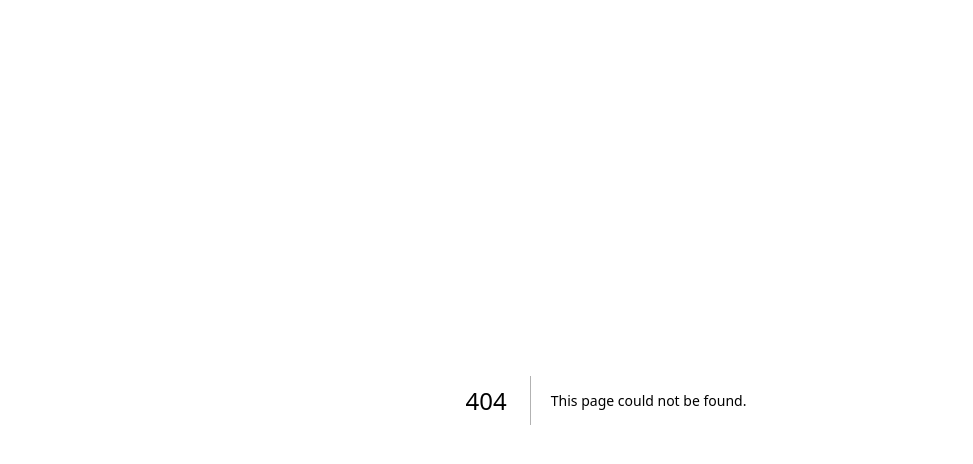
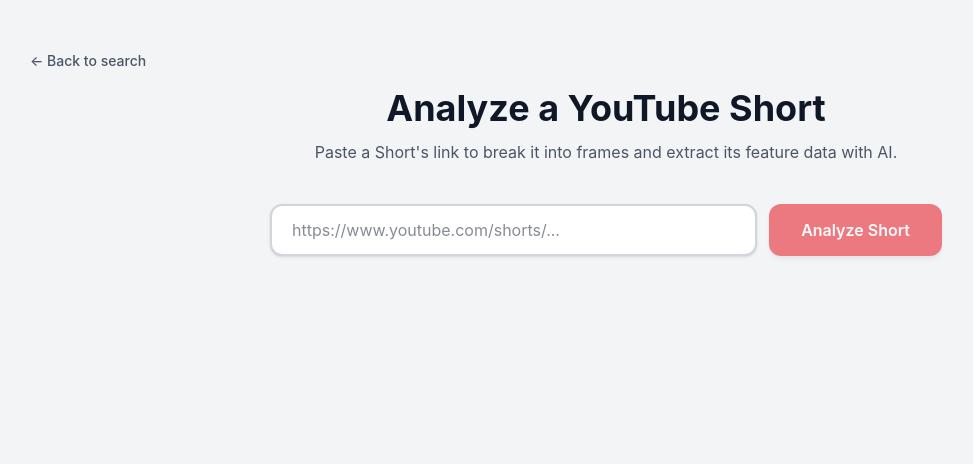
Before and after one commit to stiefent/SER-401_AI-Marketing-Agent, a Next.js app in the folder youtube-api/: page /analyze in a window 1280 px wide. Before the commit this address had no page. Shown: the top 464 px of the page, without its empty margins (34-1007 px from the left). Built offline with nearby package versions, Linux system fonts and the light colour scheme.

Commit message:
T63-Add button to initiate the workflow

```diff
--- /dev/null
+++ b/youtube-api/app/analyze/AnalyzeView.tsx
@@ -0,0 +1,95 @@
+"use client";
+
+import Link from "next/link";
+import { useState } from "react";
+import { useSearchParams } from "next/navigation";
+import FeatureReport from "../components/FeatureReport";
+import type { AnalyzeResponse } from "../lib/videoFeatures";
+
+export default function AnalyzeView() {
+  // Pre-fill the input when opened from a search result (/analyze?v=VIDEO_ID).
+  const searchParams = useSearchParams();
+  const [input, setInput] = useState(() => searchParams.get("v") ?? "");
+  const [result, setResult] = useState<AnalyzeResponse | null>(null);
+  const [error, setError] = useState("");
+  const [loading, setLoading] = useState(false);
+
+  // Task #63: Button to initiate the workflow.
+  async function analyze() {
+    if (!input.trim()) return;
+
+    setLoading(true);
+    setError("");
+    setResult(null);
+
+    try {
+      const response = await fetch("/api/analyze", {
+        method: "POST",
+        headers: { "Content-Type": "application/json" },
+        body: JSON.stringify({ video: input }),
+      });
+      const data = await response.json();
+
+      if (!response.ok) {
+        throw new Error(data.error || "Analysis failed.");
+      }
+      setResult(data);
+    } catch (err) {
+      setError(err instanceof Error ? err.message : "Analysis failed.");
+    } finally {
+      setLoading(false);
+    }
+  }
+
+  return (
+    <main className="min-h-screen bg-gray-100 px-6 py-12">
+      <div className="mx-auto max-w-6xl">
+        <Link href="/" className="text-sm font-medium text-gray-600 hover:text-gray-900">
+          ← Back to search
+        </Link>
+
+        <header className="mb-10 mt-4 text-center">
+          <h1 className="text-4xl font-bold text-gray-900">Analyze a YouTube Short</h1>
+          <p className="mt-3 text-gray-600">
+            Paste a Short&apos;s link to break it into frames and extract its feature data with AI.
+          </p>
+        </header>
+
+        <form
+          onSubmit={(e) => {
+            e.preventDefault();
+            analyze();
+          }}
+          className="mx-auto mb-10 flex max-w-2xl flex-col gap-3 sm:flex-row"
+        >
+          <input
+            type="text"
+            placeholder="https://www.youtube.com/shorts/..."
+            value={input}
+            onChange={(e) => setInput(e.target.value)}
+            className="w-full rounded-xl border-2 border-gray-300 bg-white px-5 py-3 text-gray-900 shadow-sm outline-none transition focus:border-red-500 focus:ring-2 focus:ring-red-200"
+          />
+          <button
+            type="submit"
+            disabled={loading || !input.trim()}
+            className="shrink-0 rounded-xl bg-red-600 px-8 py-3 font-semibold text-white shadow-md transition hover:bg-red-700 disabled:opacity-50"
+          >
+            {loading ? "Analyzing..." : "Analyze Short"}
+          </button>
+        </form>
+
+        {loading && (
+          <p className="text-center text-gray-500">
+            Checking the video and sending its frames to the AI. This can take up to a minute...
+          </p>
+        )}
+
+        {error && (
+          <p className="mx-auto max-w-2xl rounded-xl bg-red-50 p-4 text-center text-red-700">{error}</p>
+        )}
+
+        {result && <FeatureReport result={result} />}
+      </div>
+    </main>
+  );
+}
--- /dev/null
+++ b/youtube-api/app/analyze/page.tsx
@@ -0,0 +1,12 @@
+import { Suspense } from "react";
+import AnalyzeView from "./AnalyzeView";
+
+// AnalyzeView reads the ?v= query parameter, so Next.js requires it
+// to be wrapped in <Suspense>.
+export default function AnalyzePage() {
+  return (
+    <Suspense>
+      <AnalyzeView />
+    </Suspense>
+  );
+}
--- a/youtube-api/app/components/VideoCard.tsx
+++ b/youtube-api/app/components/VideoCard.tsx
@@ -1,3 +1,4 @@
+import Link from "next/link";
 
 export type Video = {
   id: string;
@@ -74,6 +75,13 @@
         >
           Watch on YouTube
         </a>
+
+        <Link
+          href={`/analyze?v=${video.id}`}
+          className="mt-3 block rounded-xl border-2 border-red-600 px-4 py-3 text-center font-semibold text-red-600 transition hover:bg-red-50"
+        >
+          Analyze Short
+        </Link>
       </div>
     </article>
   );
--- a/youtube-api/app/layout.tsx
+++ b/youtube-api/app/layout.tsx
@@ -13,8 +13,8 @@
 });
 
 export const metadata: Metadata = {
-  title: "Create Next App",
-  description: "Generated by create next app",
+  title: "YouTube Video Research",
+  description: "AI Marketing Agent: YouTube research and Shorts analysis",
 };
 
 export default function RootLayout({ children }: LayoutProps<"/">) {
--- a/youtube-api/app/page.tsx
+++ b/youtube-api/app/page.tsx
@@ -1,6 +1,7 @@
 
 "use client";
 
+import Link from "next/link";
 import { useState } from "react";
 import VideoCard, { type Video } from "./components/VideoCard";
 
@@ -107,6 +108,13 @@
           <p className="mt-3 text-gray-600">
             Search YouTube videos and explore their statistics.
           </p>
+
+          <Link
+            href="/analyze"
+            className="mt-3 inline-block font-medium text-red-600 hover:text-red-700"
+          >
+            Analyze a YouTube Short with AI →
+          </Link>
         </header>
 
         {/* Search Form */}
```
Also changed, not shown: 1 other file (tests, documents, lock files or other folders).
